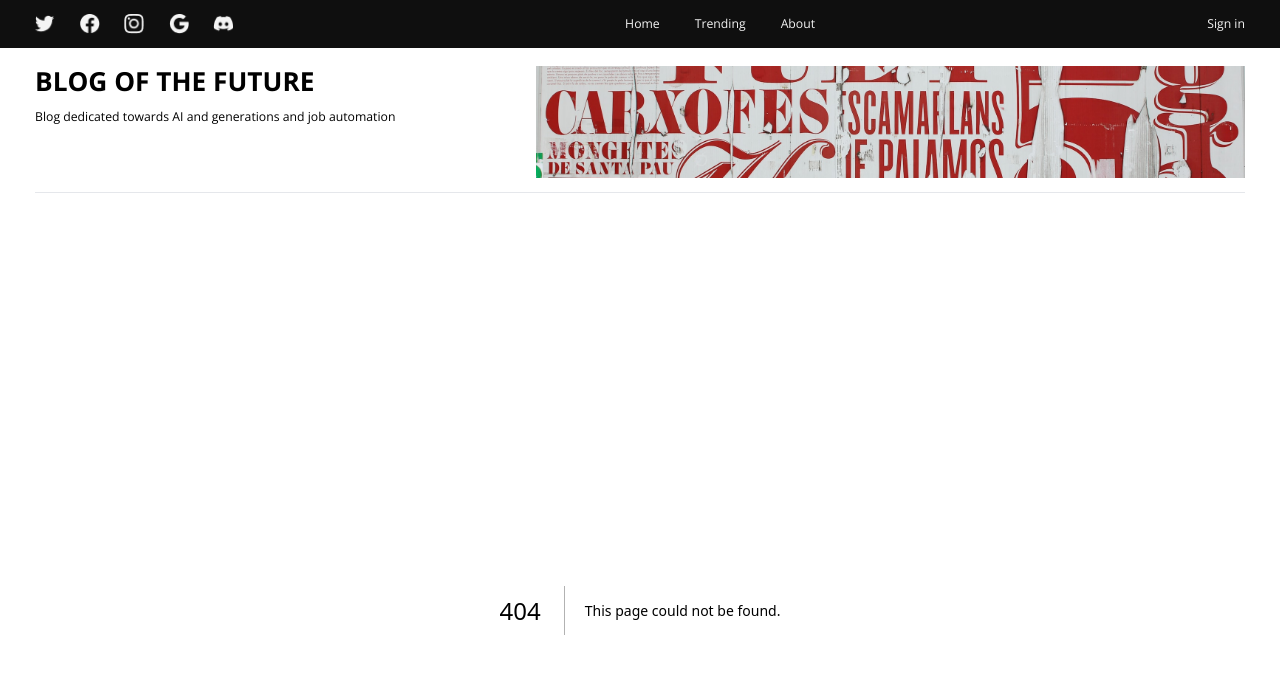
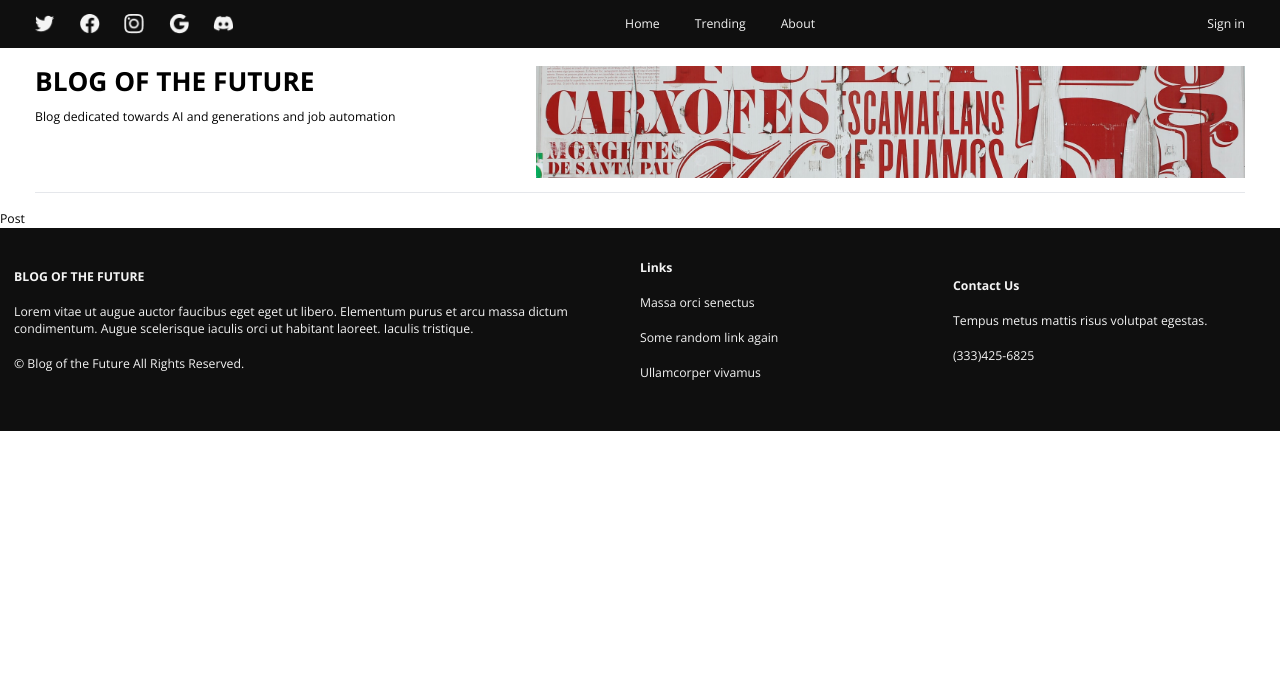
Before and after one commit to JFernando12/ai-blog-app, a Next.js app: page /post/1 in a window 1280 px wide. Before the commit this address had no page. Shown: the top 674 px of the page. Built offline with nearby package versions, Linux system fonts and the light colour scheme.

Commit message:
main page finished

```diff
--- /dev/null
+++ b/app/(home)/Other.tsx
@@ -0,0 +1,42 @@
+import React from 'react';
+import { Post } from '@prisma/client';
+import Link from 'next/link';
+import Image from 'next/image';
+import Card from 'app/(shared)/Card';
+
+type Props = {
+  otherPosts: Array<Post>;
+};
+
+const Other = ({ otherPosts }: Props) => {
+  return (
+    <section className="mt-10 mb-16">
+      <hr className="border-1" />
+      <p className="font-bold text-2xl my-8">Other Trending Posts</p>
+      <div className="sm:grid grid-cols-2 grid-rows-2 gap-7">
+        <Card
+          post={otherPosts[0]}
+          imageHeight="h-64"
+          className="col-span-1 row-span-1 mt-8 sm:mt-0"
+        />
+        <Card
+          post={otherPosts[1]}
+          imageHeight="h-64"
+          className="col-span-1 row-span-1 mt-8 sm:mt-0"
+        />
+        <Card
+          post={otherPosts[2]}
+          imageHeight="h-64"
+          className="col-span-1 row-span-1 mt-8 sm:mt-0"
+        />
+        <Card
+          post={otherPosts[3]}
+          imageHeight="h-64"
+          className="col-span-1 row-span-1 mt-8 sm:mt-0"
+        />
+      </div>
+    </section>
+  );
+};
+
+export default Other;
--- a/app/(home)/Travel.tsx
+++ b/app/(home)/Travel.tsx
@@ -12,6 +12,12 @@ const Travel = ({ travelPosts }: Props) => {
   return (
     <section className="mt-10">
       <hr className="border-1" />
+      <div className="flex items-center gap-3 my-8">
+        <h4 className="bg-accent-green px-5 py-2 text-wh-900 font-bold">
+          TRAVEL
+        </h4>
+        <p className="font-bold text-2xl">New Travel Experiences</p>
+      </div>
       <div className="sm:grid grid-cols-3 grid-rows-2 gap-3 my-8">
         <Card
           post={travelPosts[0]}
--- a/app/(shared)/Card.tsx
+++ b/app/(shared)/Card.tsx
@@ -32,7 +32,7 @@ const Card = ({
     <div className={className}>
       <Link
         href={`${process.env.NEXT_PUBLIC_URL}/post/${id}`}
-        className="basis-1/2"
+        className="basis-1/2 hover:opacity-70"
       >
         <div className={`${imageHeight} relative`}>
           <Image
--- /dev/null
+++ b/app/(shared)/Footer.tsx
@@ -0,0 +1,34 @@
+import React from 'react';
+
+type Props = {};
+
+const Footer = (props: Props) => {
+  return (
+    <footer className="bg-wh-900 text-wh-10 px-4 py-5">
+      <div className="sm:flex justify-between items-center">
+        <div className="basis-1/2 my-9 sm:my-4">
+          <h4 className="font-bold">BLOG OF THE FUTURE</h4>
+          <p className="my-5">
+            Lorem vitae ut augue auctor faucibus eget eget ut libero. Elementum
+            purus et arcu massa dictum condimentum. Augue scelerisque iaculis
+            orci ut habitant laoreet. Iaculis tristique.
+          </p>
+          <p className="my-5">© Blog of the Future All Rights Reserved.</p>
+        </div>
+        <div className="basis-1/4 my-9 sm:my-4">
+          <h4 className="font-bold">Links</h4>
+          <p className="my-5">Massa orci senectus</p>
+          <p className="my-5">Some random link again</p>
+          <p className="my-5">Ullamcorper vivamus</p>
+        </div>
+        <div className="basis-1/4 my-9 sm:my-4">
+          <h4 className="font-bold">Contact Us</h4>
+          <p className="my-5">Tempus metus mattis risus volutpat egestas.</p>
+          <p className="my-5">(333)425-6825</p>
+        </div>
+      </div>
+    </footer>
+  );
+};
+
+export default Footer;
--- a/app/(shared)/Navbar.tsx
+++ b/app/(shared)/Navbar.tsx
@@ -23,7 +23,11 @@ const Navbar = (props: Props) => {
       </nav>
       <div className="flex justify-between gap-8 mt-5 mb-4 mx-10">
         <div className="basis-full text-center xs:text-left xs:basis-2/5 ">
-          <h1 className="font-bold text-3xl md:text-5xl">BLOG OF THE FUTURE</h1>
+          <Link href="/">
+            <h1 className="font-bold text-3xl md:text-5xl">
+              BLOG OF THE FUTURE
+            </h1>
+          </Link>
           <p className="text-sm mt-3">
             Blog dedicated towards AI and generations and job automation
           </p>
--- /dev/null
+++ b/app/(shared)/Subscribe.tsx
@@ -0,0 +1,24 @@
+import React from 'react';
+
+type Props = {};
+
+const Subscribe = (props: Props) => {
+  return (
+    <div className="text-center bg-wh-10 px-4 py-5 my-10">
+      <h4 className="text-base font-bold">Subscribe to our Newsletter</h4>
+      <p className="text-wh-500 my-3 w-5/6 mx-auto">
+        Enter email address to get top news and great deals
+      </p>
+      <input
+        className="w-5/6 text-center border-2 px-5 py-2"
+        type="text"
+        placeholder="Enter email address"
+      />
+      <button className="bg-accent-red text-wh-10 w-5/6 font-bold mt-3 px-5 py-2">
+        Subscribe
+      </button>
+    </div>
+  );
+};
+
+export default Subscribe;
--- a/app/layout.tsx
+++ b/app/layout.tsx
@@ -1,6 +1,7 @@
 import './globals.css';
 import { Open_Sans } from 'next/font/google';
 import Navbar from 'app/(shared)/Navbar';
+import Footer from 'app/(shared)/Footer';
 
 const openSans = Open_Sans({ subsets: ['latin'] });
 
@@ -19,6 +20,7 @@ export default function RootLayout({
       <body className={openSans.className}>
         <Navbar />
         {children}
+        <Footer />
       </body>
     </html>
   );
--- a/app/page.tsx
+++ b/app/page.tsx
@@ -3,6 +3,8 @@ import { Post } from '@prisma/client';
 import Trending from 'app/(home)/Trending';
 import Tech from 'app/(home)/Tech';
 import Travel from 'app/(home)/Travel';
+import Other from 'app/(home)/Other';
+import Subscribe from 'app/(shared)/Subscribe';
 
 const getPosts = async () => {
   const posts = await prisma.post.findMany();
@@ -24,6 +26,7 @@ const formatPosts = async () => {
   const trendingPosts: Array<Post> = [];
   const techPosts: Array<Post> = [];
   const travelPosts: Array<Post> = [];
+  const otherPosts: Array<Post> = [];
 
   posts.forEach((post: Post, i: number) => {
     if (i < 4) {
@@ -31,23 +34,29 @@ const formatPosts = async () => {
     }
     if (post?.category === 'Tech') {
       techPosts.push(post);
-    }
-    if (post?.category === 'Travel') {
+    } else if (post?.category === 'Travel') {
       travelPosts.push(post);
+    } else {
+      otherPosts.push(post);
     }
   });
 
-  return [trendingPosts, techPosts, travelPosts];
+  return [trendingPosts, techPosts, travelPosts, otherPosts];
 };
 
 export default async function Home() {
-  const [trendingPosts, techPosts, travelPosts] = await formatPosts();
+  const [trendingPosts, techPosts, travelPosts, otherPosts] =
+    await formatPosts();
 
   return (
     <main className="px-10 leading-7">
       <Trending trendingPosts={trendingPosts} />
       <Tech techPosts={techPosts} />
       <Travel travelPosts={travelPosts} />
+      <Other otherPosts={otherPosts} />
+      <div className="hidden sm:block">
+        <Subscribe />
+      </div>
     </main>
   );
 }
--- /dev/null
+++ b/app/post/[id]/page.tsx
@@ -0,0 +1,9 @@
+import React from 'react';
+
+type Props = {};
+
+const Post = (props: Props) => {
+  return <div>Post</div>;
+};
+
+export default Post;
```
